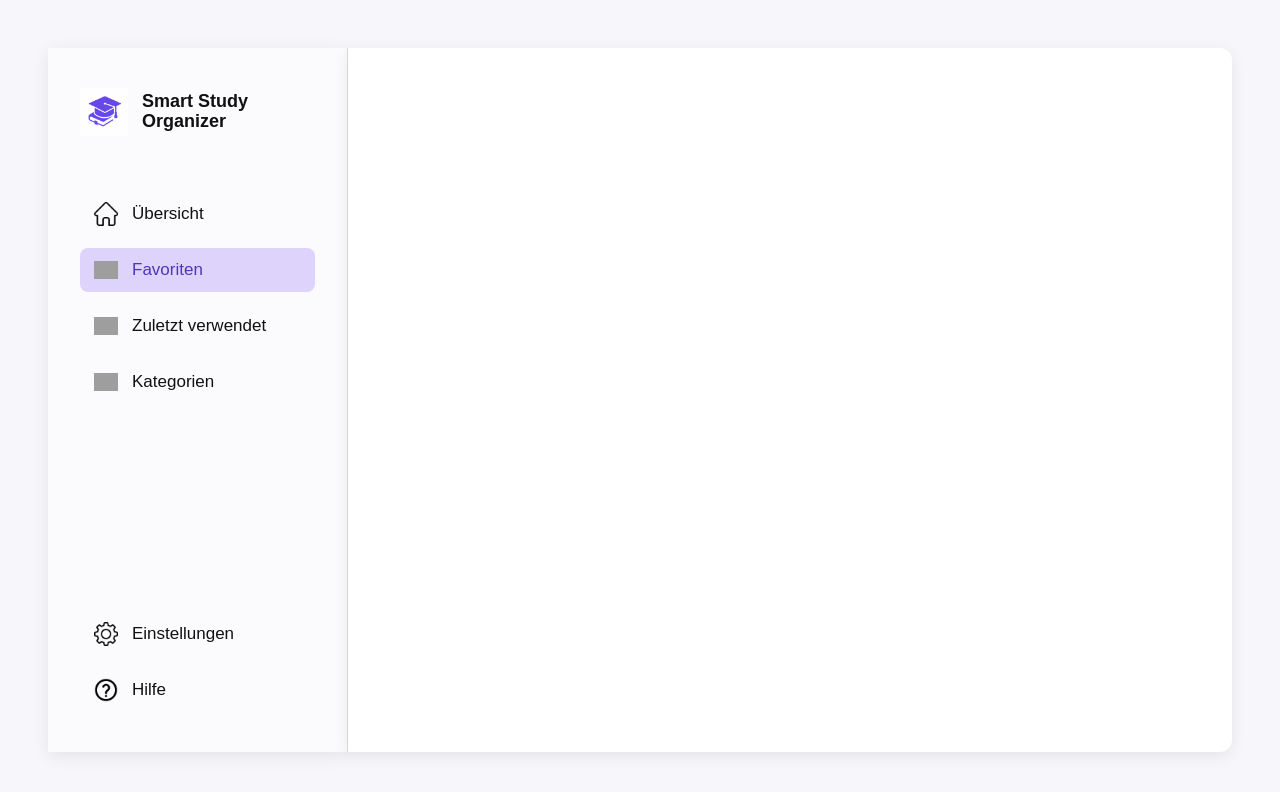
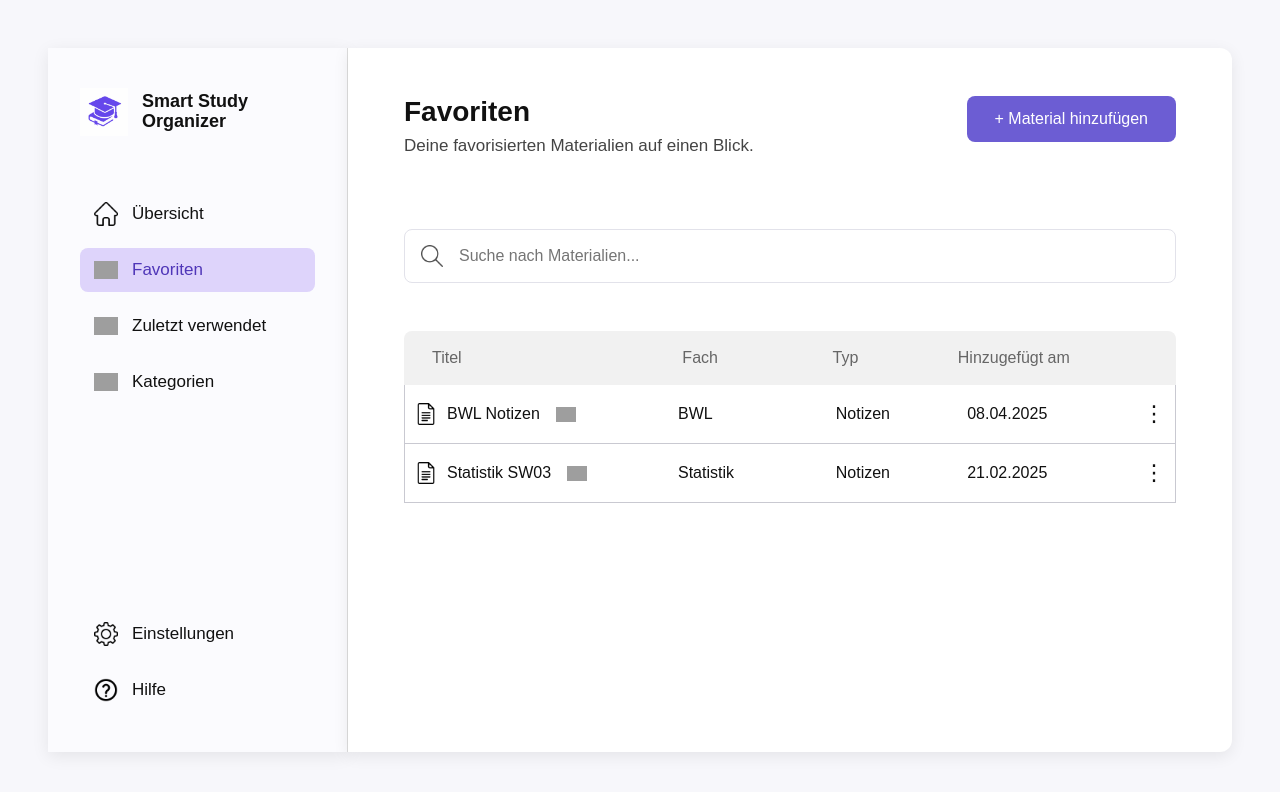
Before and after one commit to ivanazhaw/smart-study-organizer, a SvelteKit app: page /favorites in a window 1280 px wide. Shown: the top 792 px of the page. Built offline with nearby package versions, Linux system fonts and the light colour scheme; grey boxes are pictures that could not be loaded.

Commit message:
First template of the favorite page

```diff
--- a/src/routes/favorites/+page.svelte
+++ b/src/routes/favorites/+page.svelte
@@ -0,0 +1,181 @@
+<script>
+	let search = $state('');
+
+	const materials = [
+		{
+			id: 2,
+			title: 'BWL Notizen',
+			subject: 'BWL',
+			type: 'Notizen',
+			date: '08.04.2025',
+			favorite: true
+		},
+		{
+			id: 5,
+			title: 'Statistik SW03',
+			subject: 'Statistik',
+			type: 'Notizen',
+			date: '21.02.2025',
+			favorite: true
+		}
+	];
+
+	let filteredMaterials = $derived(
+		materials.filter((material) => material.title.toLowerCase().includes(search.toLowerCase()))
+	);
+</script>
+
+<section class="favorites-page">
+	<div class="topbar">
+		<div>
+			<h1>Favoriten</h1>
+			<p>Deine favorisierten Materialien auf einen Blick.</p>
+		</div>
+
+		<a href="/add" class="add-button"> + Material hinzufügen </a>
+	</div>
+
+	<div class="search-box">
+		<img src="/images/search.png" alt="" class="search-icon" />
+
+		<input bind:value={search} placeholder="Suche nach Materialien..." />
+	</div>
+
+	<div class="table">
+		<div class="table-header">
+			<span>Titel</span>
+			<span>Fach</span>
+			<span>Typ</span>
+			<span>Hinzugefügt am</span>
+			<span></span>
+		</div>
+
+		{#each filteredMaterials as material}
+			<a class="table-row" href={`/materials/${material.id}`}>
+				<div class="title-cell">
+					<img src="/images/file.png" alt="" class="file-icon" />
+
+					<span>{material.title}</span>
+
+					<img src="/images/favorites.png" alt="" class="favorite-icon" />
+				</div>
+
+				<span>{material.subject}</span>
+				<span>{material.type}</span>
+				<span>{material.date}</span>
+
+				<span class="menu">⋮</span>
+			</a>
+		{/each}
+	</div>
+</section>
+
+<style>
+	.favorites-page {
+		width: 100%;
+	}
+
+	.topbar {
+		display: flex;
+		justify-content: space-between;
+		align-items: flex-start;
+		margin-bottom: 56px;
+	}
+
+	h1 {
+		margin: 0;
+		font-size: 28px;
+	}
+
+	p {
+		margin-top: 8px;
+		font-size: 17px;
+		color: #444;
+	}
+
+	.add-button {
+		background: #6c5dd3;
+		color: white;
+		text-decoration: none;
+		padding: 14px 28px;
+		border-radius: 8px;
+		font-size: 16px;
+	}
+
+	.search-box {
+		display: flex;
+		align-items: center;
+		gap: 14px;
+		height: 52px;
+		padding: 0 16px;
+		border: 1px solid #e2e2ea;
+		border-radius: 8px;
+		margin-bottom: 48px;
+	}
+
+	.search-box input {
+		width: 100%;
+		border: none;
+		outline: none;
+		font-size: 16px;
+		background: transparent;
+	}
+
+	.search-icon {
+		width: 22px;
+		height: 22px;
+		opacity: 0.7;
+	}
+
+	.table-header,
+	.table-row {
+		display: grid;
+		grid-template-columns: 2fr 1.2fr 1fr 1.2fr 40px;
+		align-items: center;
+	}
+
+	.table-header {
+		background: #f1f1f1;
+		color: #666;
+		padding: 18px 28px;
+		border-radius: 8px 8px 0 0;
+		font-size: 16px;
+	}
+
+	.table-row {
+		text-decoration: none;
+		color: #111;
+		padding: 16px 10px;
+		border: 1px solid #c9c9d1;
+		border-top: none;
+		font-size: 16px;
+	}
+
+	.table-row:hover {
+		background: #f8f6ff;
+	}
+
+	.title-cell {
+		display: flex;
+		align-items: center;
+		gap: 10px;
+	}
+
+	.file-icon {
+		width: 22px;
+		height: 22px;
+		object-fit: contain;
+	}
+
+	.favorite-icon {
+		width: 20px;
+		height: 20px;
+		object-fit: contain;
+		margin-left: 6px;
+	}
+
+	.menu {
+		text-align: right;
+		font-size: 22px;
+	}
+</style>
```
